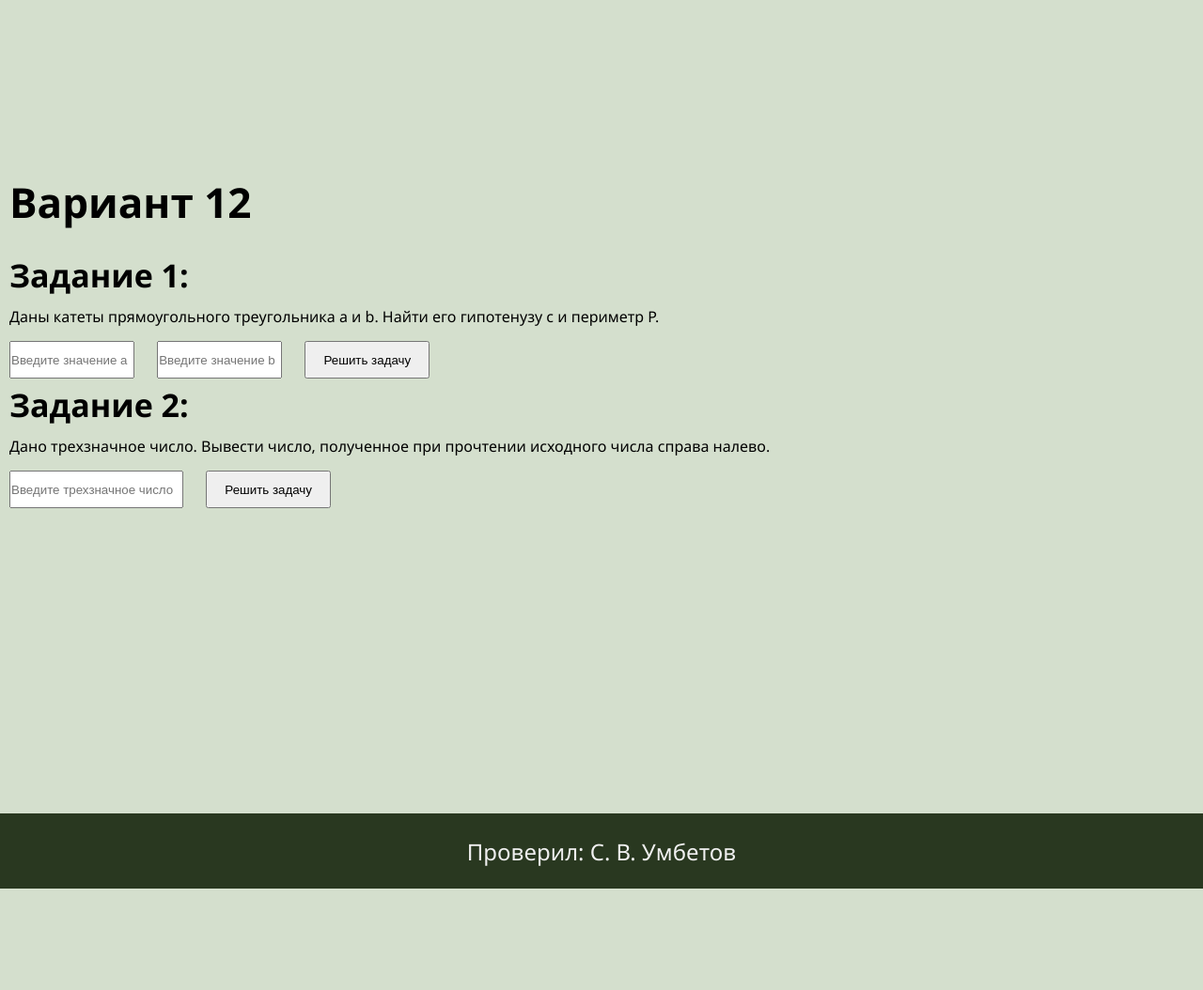
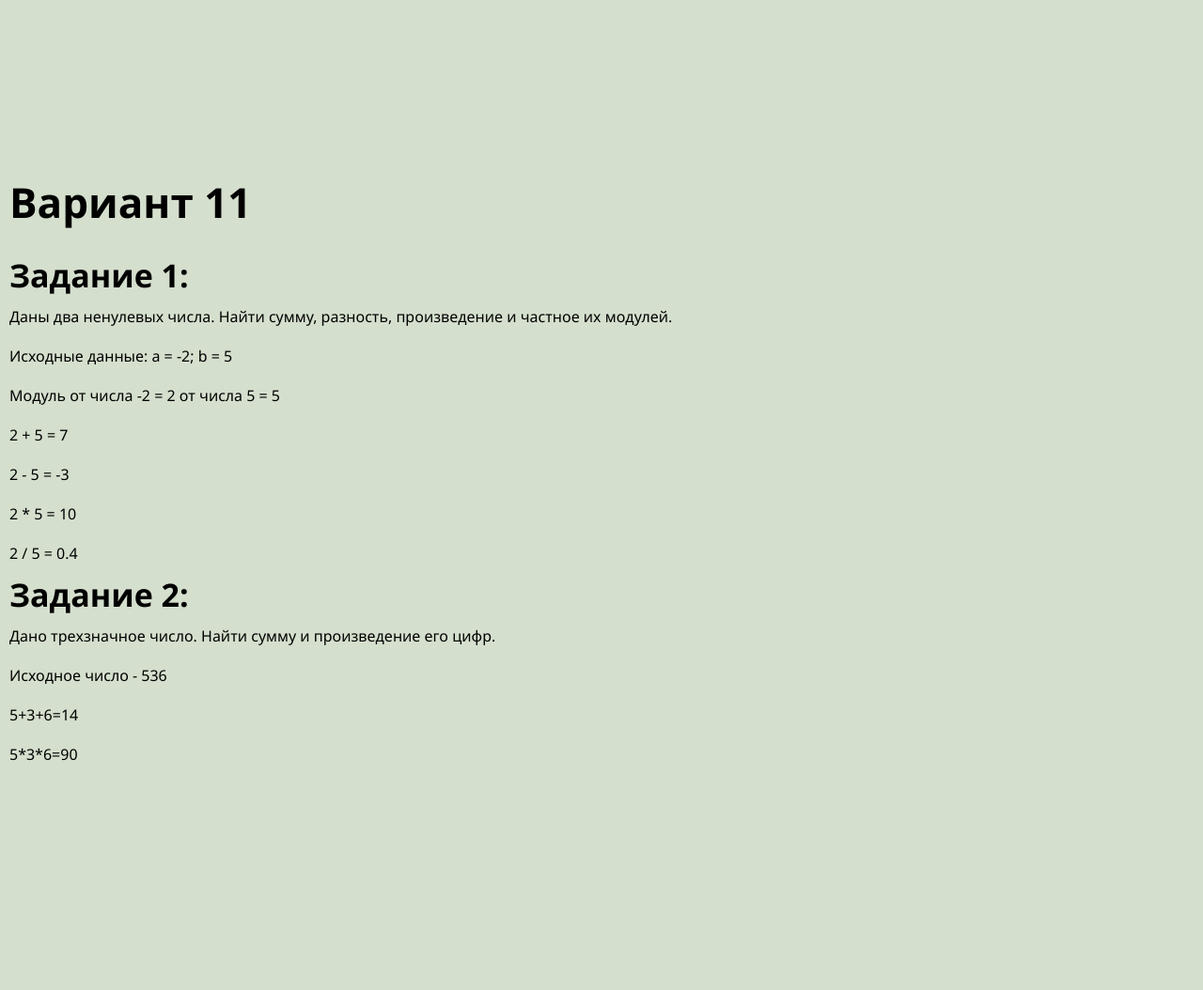
Before and after one commit to ForiM8/malcev_isp_21_a, a PHP site: page /works/laba3.php in a window 1280 px wide. Shown: the part 280-1334 px from the top of the page at 94% size. Before the commit the page ends 1226 px from the top, so only its background shows below. Run offline with PHP 8.4, Linux system fonts and the light colour scheme.

Commit message:
laba 3 исправлена
laba 3 исправлена

```diff
--- a/works/laba3.php
+++ b/works/laba3.php
@@ -17,55 +17,40 @@
             </div>
 
             <div class="main">
-                <h1 class="main__head">Вариант 12</h1>
+                <h1 class="main__head">Вариант 11</h1>
 
                 <h2 class="main__head__small">Задание 1:</h2>
-                <p class="main__text">Даны катеты прямоугольного треугольника a и b.
-                    Найти его гипотенузу c и периметр P.</p>
-                <form method="POST" action="">
-                    <input class="main__input__one" type="numeric" name="a" placeholder="Введите значение a" required />
-                    <input class="main__input__one" type="numeric" name="b" placeholder="Введите значение b" required />
-                    <button class="main__button" name="one">Решить задачу</button>
-                </form>
+                <p class="main__text">Даны два ненулевых числа. Найти сумму,
+                    разность, произведение и частное их модулей.</p>
 
                 <?php
-                if (isset($_POST['one'])) {
-
-                    $a = htmlspecialchars($_POST["a"]);
-                    $b = htmlspecialchars($_POST["b"]);
-
-                    if (is_numeric($a) && is_numeric($b)) {
-                        $c = sqrt($a**2 + $b**2);
-                        $P = $a + $b + $c;
-                        echo "<p class='main__text'>Гипотенуза: " .$c . "</p>";
-                        echo "<p class='main__text'>Периметр: " .$P. "</p>";
-                    } else {
-                        echo "<p class='main__text'>Введите числовые значения для a и b.</p>";
-                    }
-                }
+                    $a = -2;
+                    $b = 5;
+                    $summ = abs($a) + abs($b);
+                    $razn = abs($a) - abs($b);
+                    $proiz = abs($a) * abs($b);
+                    $chast = abs($a) / abs($b);
+                    echo "<p class='main__text'>Исходные данные: a = " .$a ."; b = " .$b."</p>";
+                    echo "<p class='main__text'> Модуль от числа ".$a." = ".abs($a)." от числа ".$b." = ".abs($b)."</p>";
+                    echo "<p class='main__text'>".abs($a)." + ".abs($b)." = ".$summ. "</p>";
+                    echo "<p class='main__text'>".abs($a)." - ".abs($b)." = ".$razn. "</p>";
+                    echo "<p class='main__text'>".abs($a)." * ".abs($b)." = ".$proiz. "</p>";
+                    echo "<p class='main__text'>".abs($a)." / ".abs($b)." = ".$chast. "</p>";
                 ?>
 
                 <h2 class="main__head__small">Задание 2:</h2>
-                <p class="main__text">Дано трехзначное число. Вывести число, полученное
-                     при прочтении исходного числа справа налево.</p>
-                <form method="POST" action="">
-                    <input class="main__input__two" type="text" name="number" placeholder="Введите трехзначное число" required />
-                    <button class="main__button" name="two">Решить задачу</button>
-                </form>
+                <p class="main__text">Дано трехзначное число. Найти сумму и произведение его цифр.</p>
                 <?php
-                if (isset($_POST['two'])) {
-
-                    $number = htmlspecialchars($_POST["number"]);
-                    if (is_numeric($number)) {
-                        if (strlen(strval($number))==3) {
-                            echo "<p class='main__text'>Ответ: " .strrev($number). "</p>";
-                        } else {
-                            echo "<p class='main__text'>Введите трехзначное число</p>";
-                        }
-                    } else {
-                        echo "<p class='main__text'>Введите числовые значения.</p>";
-                    }
-                }
+                    $number = 536;
+                    $edinici = $number % 10;
+                    $decytki = $number % 100;
+                    $decytki = intdiv($decytki, 10);
+                    $sotni = intdiv($number, 100);
+                    $summ = $edinici + $decytki + $sotni;
+                    $proizv = $edinici * $decytki * $sotni;
+                    echo "<p class='main__text'>Исходное число - ".$number."</p>";
+                    echo "<p class='main__text'>".$sotni."+".$decytki."+".$edinici."=".$summ."</p>";
+                    echo "<p class='main__text'>".$sotni."*".$decytki."*".$edinici."=".$proizv."</p>";
                 ?>
             </div>
 
```
